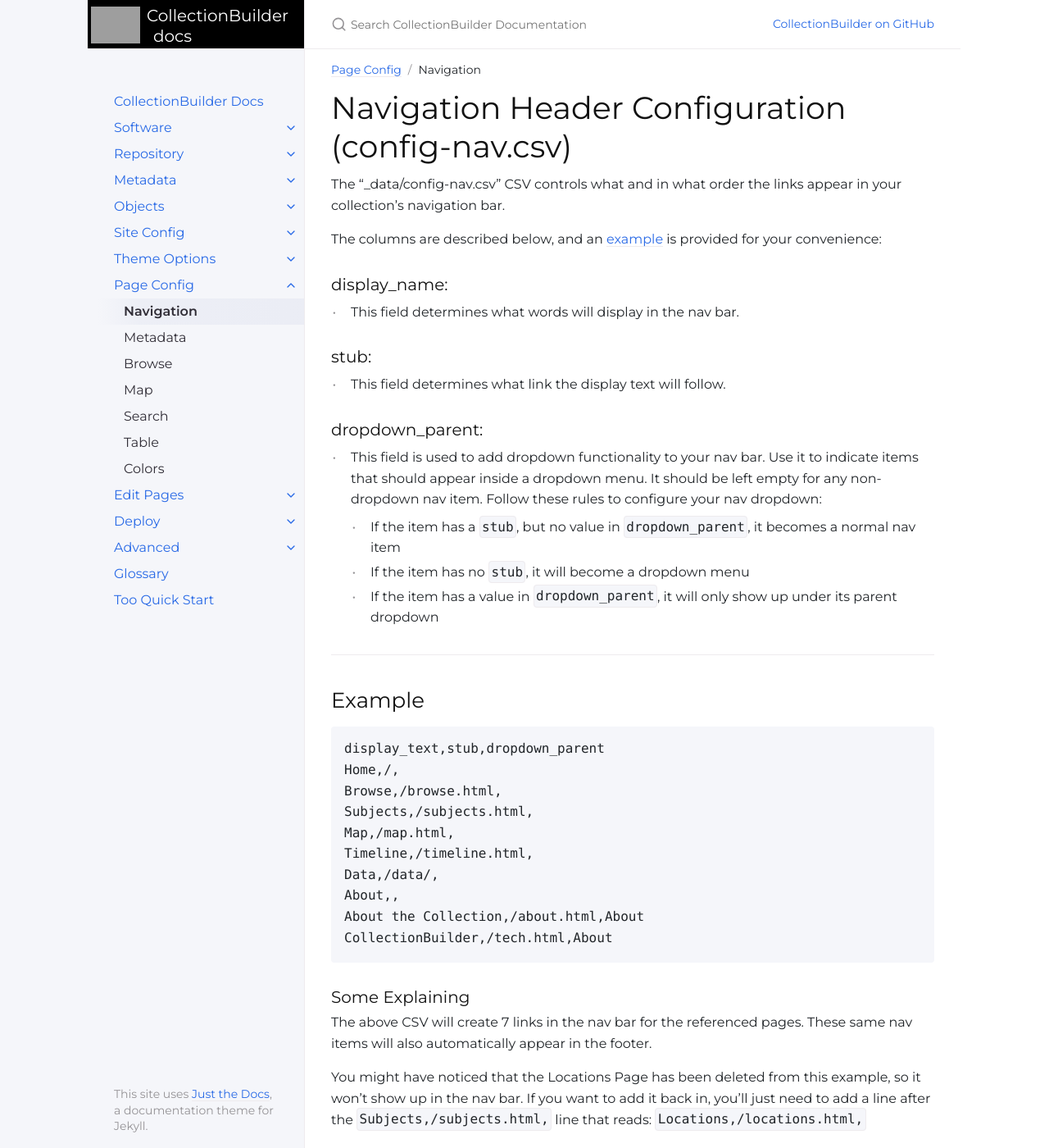
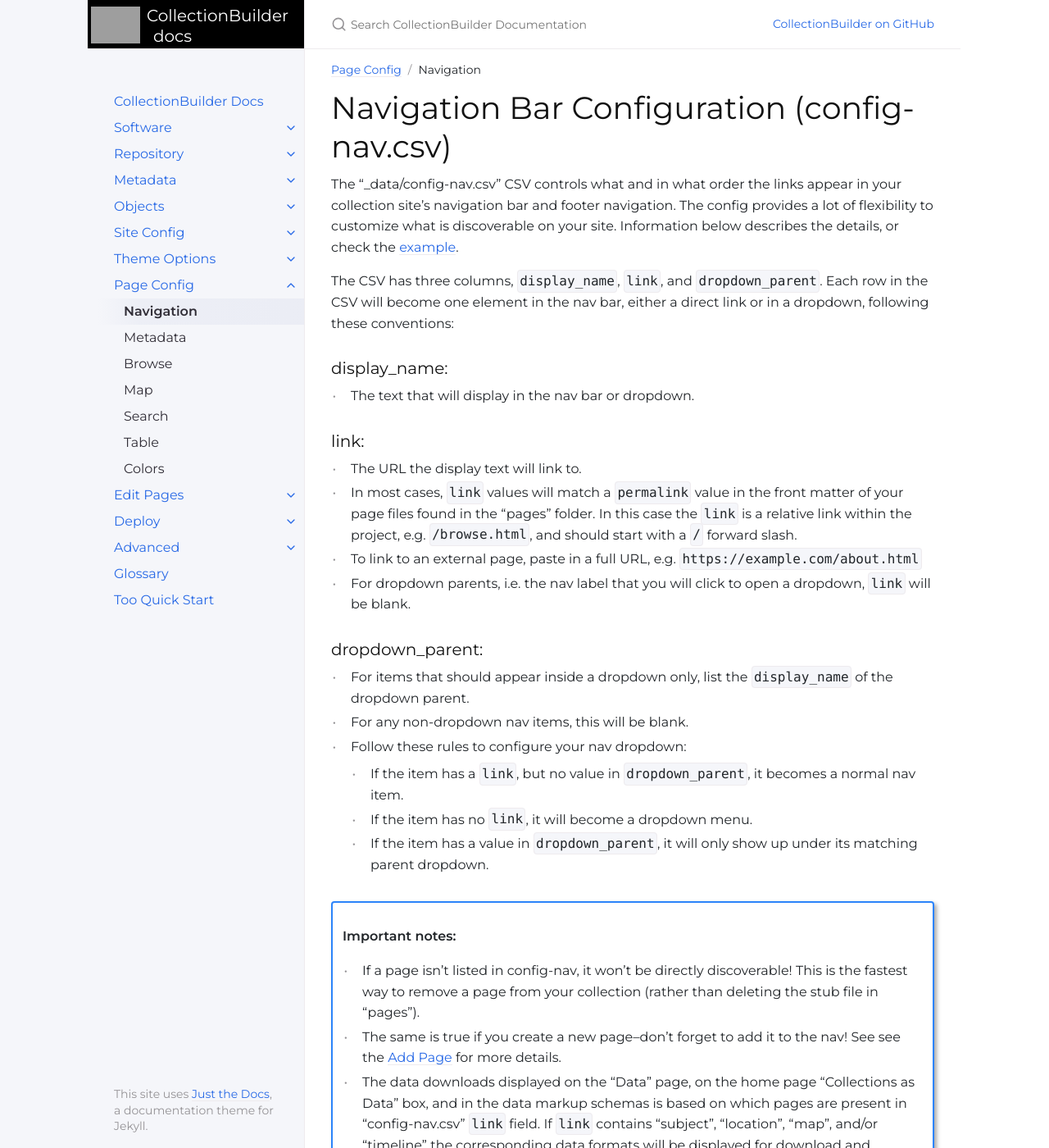
Before and after one commit to CollectionBuilder/cb-docs, a Jekyll site: the page built from docs/customization/config-nav.md, in a window 1280 px wide and 1400 px high. Shown: the whole window at 82% size. Built offline with Jekyll 4.4.1, drawn with Linux system fonts in a browser that asks for light colours; some of the changed text lies outside the part shown.

Commit message:
more config nav detail

````diff
--- a/docs/customization/config-nav.md
+++ b/docs/customization/config-nav.md
@@ -4,31 +4,51 @@ parent: Page Config
 nav_order: 1
 ---
 
-# Navigation Header Configuration (config-nav.csv)
+# Navigation Bar Configuration (config-nav.csv)
 
-The "_data/config-nav.csv" CSV controls what and in what order the links appear in your collection's navigation bar.
+The "_data/config-nav.csv" CSV controls what and in what order the links appear in your collection site's navigation bar and footer navigation.
+The config provides a lot of flexibility to customize what is discoverable on your site.
+Information below describes the details, or check the [example](#example).
 
-The columns are described below, and an [example](#example) is provided for your convenience:
+The CSV has three columns, `display_name`, `link`, and `dropdown_parent`.
+Each row in the CSV will become one element in the nav bar, either a direct link or in a dropdown, following these conventions:
 
 ### display_name:
-- This field determines what words will display in the nav bar.
 
-### stub:
-- This field determines what link the display text will follow.
+- The text that will display in the nav bar or dropdown.
+
+### link:
+
+- The URL the display text will link to.
+- In most cases, `link` values will match a `permalink` value in the front matter of your page files found in the "pages" folder. In this case the `link` is a relative link within the project, e.g. `/browse.html`, and should start with a `/` forward slash.
+- To link to an external page, paste in a full URL, e.g. `https://example.com/about.html`
+- For dropdown parents, i.e. the nav label that you will click to open a dropdown, `link` will be blank.
 
 ### dropdown_parent:
-- This field is used to add dropdown functionality to your nav bar. Use it to indicate items that should appear inside a dropdown menu. It should be left empty for any non-dropdown nav item. Follow these rules to configure your nav dropdown:
-    - If the item has a `stub`, but no value in `dropdown_parent`, it becomes a normal nav item
-    - If the item has no `stub`, it will become a dropdown menu
-    - If the item has a value in `dropdown_parent`, it will only show up under its parent dropdown
 
----
+- For items that should appear inside a dropdown only, list the `display_name` of the dropdown parent.
+- For any non-dropdown nav items, this will be blank.
+- Follow these rules to configure your nav dropdown:
+    - If the item has a `link`, but no value in `dropdown_parent`, it becomes a normal nav item.
+    - If the item has no `link`, it will become a dropdown menu.
+    - If the item has a value in `dropdown_parent`, it will only show up under its matching parent dropdown.
+
+<div class="alert alert-blue" markdown="1">
+
+**Important notes:**
+
+- If a page isn't listed in config-nav, it won't be directly discoverable! This is the fastest way to remove a page from your collection (rather than deleting the stub file in "pages").
+- The same is true if you create a new page--don't forget to add it to the nav! See see the [Add Page]({{ '/docs/pages/add_page/' | relative_url }}) for more details.
+- The data downloads displayed on the "Data" page, on the home page "Collections as Data" box, and in the data markup schemas is based on which pages are present in "config-nav.csv" `link` field. If `link` contains "subject", "location", "map", and/or "timeline" the corresponding data formats will be displayed for download and included in the markup. See "docs/data.md" in your repository for more details.
+
+</div>
+
+-----
 
 ## Example
 
-{:.p-4 .bg-light}
 ```
-display_text,stub,dropdown_parent
+display_text,link,dropdown_parent
 Home,/,
 Browse,/browse.html,
 Subjects,/subjects.html,
@@ -51,11 +71,7 @@ If you want to add it back in, you'll just need to add a line after the `Subject
 ### How the Dropdown Works
 
 The last two lines of this CSV will appear within the "About" dropdown menu.
-To enable this, "About" must have no value in `stub` or `dropdown_parent` cells--this will direct the code to make "About" a dropdown button and store any link that lists "About" as its `dropdown_parent` in its dropdown menu.
+To enable this, "About" must have no value in `link` or `dropdown_parent` cells--this will direct the code to make "About" a dropdown button and store any link that lists "About" as its `dropdown_parent` in its dropdown menu.
 So in the above, when About is clicked the dropdown menu will appear with "About the Collection" and "CollectionBuilder" listed, both linking to their respective pages.
 
 **Note**: Dropdowns do NOT appear in the footer nav. The parent will appear, with a link to the top child.
-
-### Creating a New Page
-If you're adding a brand new page to the nav or as a drop down feature, don't forget that you'll actually need to *create* that page too.
-For instructions on how to create a new page for your site, see the [Add Page]({{ '/docs/pages/add_page/' | relative_url }}) documentation.
--- a/docs/pages/add_page.md
+++ b/docs/pages/add_page.md
@@ -29,28 +29,44 @@ layout: about
 permalink: /history.html
 ---
 ```
+
 Jekyll will use these front matter variables to generate your new page, so you'll need to replace the values in the example above with your own:
+
 - **title**: the title of the page.
 - **layout**: this specifies an HTML layout for the page, chosen from a layout in the "_layouts" directory. For interpretive pages, we recommend using the `about` layout because it allows for easy reading. But if you're creating another type of page (say, another map visualization) you'll want to select from one of the other existing layouts or create your own. Check out the front matter in the other files in the "pages" directory for examples.
-- **permalink**: this variable sets the page's URL (it will usually begin with a forward slash (`/`) and end with `.html`).
+- **permalink**: sets the page's URL, i.e. where it is located when the site is generated.
+    - CollectionBuilder templates gather all pages in the "page" folder to keep things organized. The `permalink` value allows us to control where the page's final ".html" file will be located in the site output.
+    - The permalink value:
+        - will start with a `/` forward slash (meaning its location starts after the site's `url` + `baseurl`)
+        - have a base filename for the page (usually matching the Markdown file's base name, e.g. "history.md" --> "history")
+        - will usually end in `.html` extension (since it will be an HTML page!). If you want to use "pretty links" style, the permalink can end in a slash instead, e.g. `permalink: /history/`.
+        - this is a URL and sets the filename so no spaces or weird characters!
+    - For example, the file "pages/about-cats.md" might have `permalink: /about-cats.html`
 - You may need to add additional front matter variables, depending on the page you're creating. For instance, [three more variables]({{ '/docs/advanced/cloudpage/#create-a-new-cloud-page-using-cloud-layout-and-front-matter' | relative_url }}) are needed to create a new cloud page.
 
 ### Add a New Page to the Nav
 
 Your users will need a way to access the page you just created.
 In most cases, you'll want to add a path to it in the site's navigation menu, either directly to the nav bar itself, or as a dropdown option under a current nav element.
-The following demonstrates both options:
 
-1. Navigate to the "_data" directory and open the "config-nav.csv" file.
-2. To add a new nav bar entry, create a new row in the CSV with your new page data:
+Navigate to the "_data" directory and open the "config-nav.csv" file.
+
+To add your page as a new nav bar entry:
+
+- create a new row in the CSV with info for your new page.
+- Fill in a value for `display_text` (the label that will show up in the nav bar) and `link` (matching the permalink of your page). Leave `dropdown_parent` blank.
 ```
-display_text,stub,dropdown_parent
+display_text,link,dropdown_parent
 Collection History,/history.html,
-About the Collection,/about.html,
+About,/about.html,
 ```
-3. To add your page as a dropdown, remove the `stub` value for a current page, add your page data as a new row, and include the parent page's `display_text` value as the value for your new page's `dropdown_parent`:
+
+To add your page as a dropdown nav item:
+
+- create a new row for the parent, i.e. the nav option that you will click to open the dropdown. This row will have `display_text` filled, and nothing else. Alternatively, you may want to use an existing row, such as "About", by deleting the `link` value.
+- Fill in a value for `display_text` (the label that will show up in the dropdown), `link` (matching the permalink of your page), and `dropdown_parent` (matching the `display_text` of the parent you set up).
 ```
-display_text,stub,dropdown_parent
+display_text,link,dropdown_parent
 About,,
 Collection History,/history.html,About
 About the Collection,/about.html,About
````
